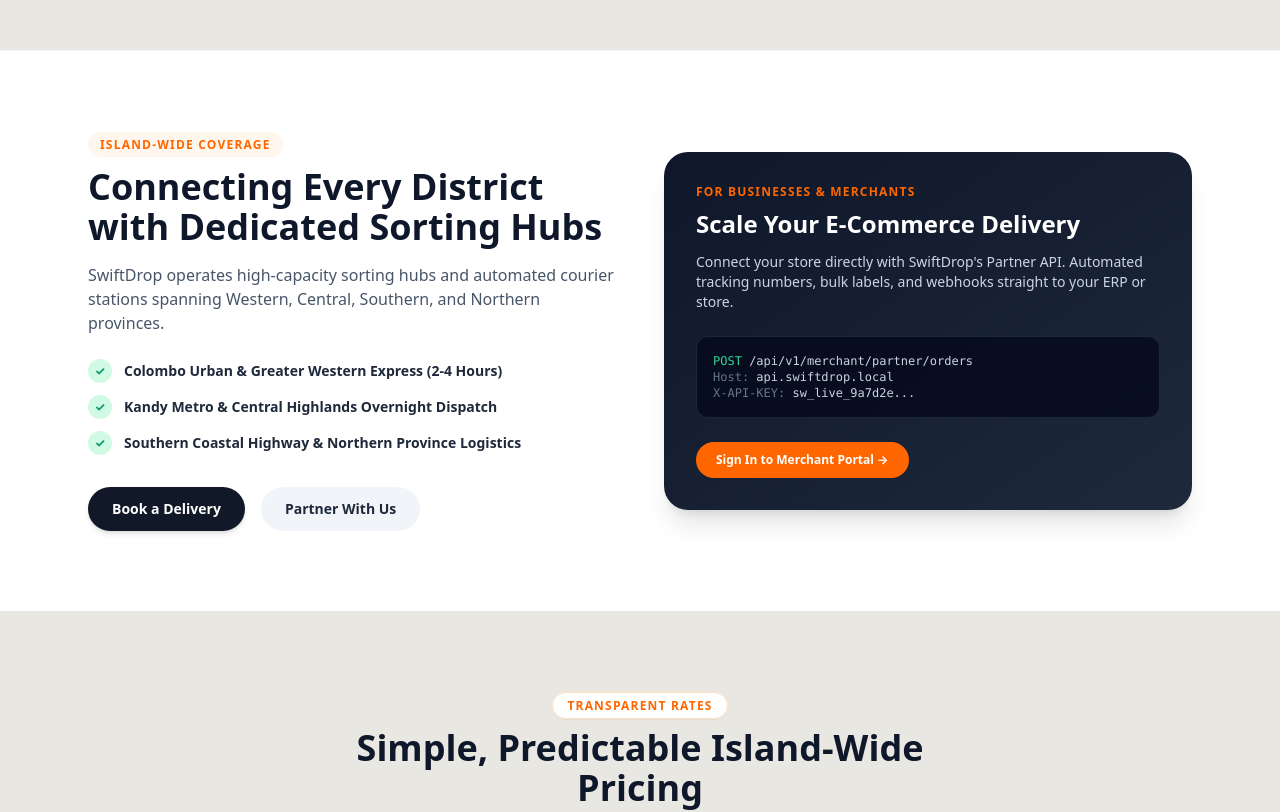
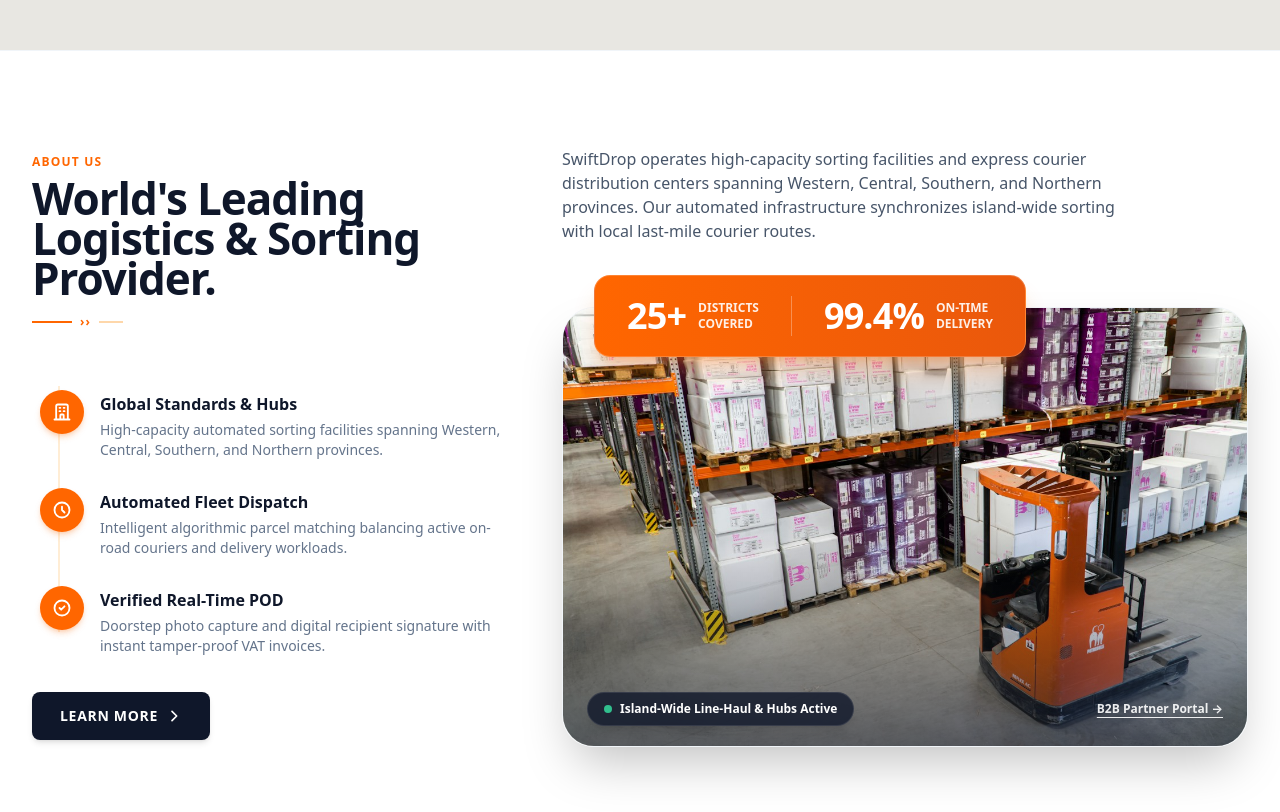
Before and after one commit to yasindugunasekara/SWIFTDROP, a Next.js app in the folder web/: page / in a window 1280 px wide. Shown: the part 2360-3172 px from the top of the page. Built offline with nearby package versions, Linux system fonts and the light colour scheme.

Commit message:
feat(ui): update about and island-wide coverage section to modern 2-column layout with stats banner and warehouse image

```diff
--- a/web/src/app/page.tsx
+++ b/web/src/app/page.tsx
@@ -315,71 +315,149 @@
         </div>
       </section>
 
-      {/* ISLAND-WIDE COVERAGE & BUSINESS SECTION */}
-      <section id="coverage" className="py-20 bg-white border-t border-slate-100">
-        <div className="max-w-6xl mx-auto px-4 sm:px-6">
-          <div className="grid grid-cols-1 lg:grid-cols-2 gap-12 items-center">
-            <div>
-              <span className="text-xs font-bold tracking-widest text-brand-orange bg-orange-50 px-3 py-1 rounded-full uppercase">
-                ISLAND-WIDE COVERAGE
+      {/* ABOUT US / ISLAND-WIDE COVERAGE SECTION */}
+      <section id="coverage" className="py-24 bg-white border-t border-slate-100 relative overflow-hidden">
+        <div className="max-w-7xl mx-auto px-4 sm:px-6 lg:px-8">
+          <div className="grid grid-cols-1 lg:grid-cols-12 gap-12 lg:gap-14 items-center">
+            {/* Left Column: Heading & Connected Timeline Features */}
+            <div className="lg:col-span-5 flex flex-col">
+              <span className="text-xs font-black tracking-widest text-[#ff6600] uppercase mb-2">
+                ABOUT US
               </span>
-              <h2 className="text-3xl sm:text-4xl font-extrabold text-slate-900 mt-3 mb-4">
-                Connecting Every District with Dedicated Sorting Hubs
+              <h2 className="text-3xl sm:text-4xl lg:text-[44px] font-black text-slate-900 tracking-tight leading-[1.12] mb-4">
+                World&apos;s Leading Logistics &amp; Sorting Provider.
               </h2>
-              <p className="text-slate-600 text-sm sm:text-base leading-relaxed mb-6">
-                SwiftDrop operates high-capacity sorting hubs and automated courier stations spanning Western, Central, Southern, and Northern provinces.
+
+              {/* Decorative Divider */}
+              <div className="flex items-center gap-2 mb-8">
+                <div className="w-10 h-0.5 bg-[#ff6600]" />
+                <span className="text-xs font-black text-[#ff6600] tracking-widest">››</span>
+                <div className="w-6 h-0.5 bg-orange-200" />
+              </div>
+
+              {/* Connected Timeline Features */}
+              <div className="relative pl-2 space-y-7 mb-9">
+                {/* Vertical connecting line */}
+                <div className="absolute left-[26px] top-6 bottom-6 w-0.5 bg-orange-100" />
+
+                {[
+                  {
+                    title: "Global Standards & Hubs",
+                    desc: "High-capacity automated sorting facilities spanning Western, Central, Southern, and Northern provinces.",
+                    icon: (
+                      <svg className="w-5 h-5" fill="none" viewBox="0 0 24 24" stroke="currentColor" strokeWidth={2.2}>
+                        <path strokeLinecap="round" strokeLinejoin="round" d="M19 21V5a2 2 0 00-2-2H7a2 2 0 00-2 2v16m14 0h2m-2 0h-5m-9 0H3m2 0h5M9 7h1m-1 4h1m4-4h1m-1 4h1m-5 10v-5a1 1 0 011-1h2a1 1 0 011 1v5m-4 0h4" />
+                      </svg>
+                    ),
+                  },
+                  {
+                    title: "Automated Fleet Dispatch",
+                    desc: "Intelligent algorithmic parcel matching balancing active on-road couriers and delivery workloads.",
+                    icon: (
+                      <svg className="w-5 h-5" fill="none" viewBox="0 0 24 24" stroke="currentColor" strokeWidth={2.2}>
+                        <path strokeLinecap="round" strokeLinejoin="round" d="M12 8v4l3 3m6-3a9 9 0 11-18 0 9 9 0 0118 0z" />
+                      </svg>
+                    ),
+                  },
+                  {
+                    title: "Verified Real-Time POD",
+                    desc: "Doorstep photo capture and digital recipient signature with instant tamper-proof VAT invoices.",
+                    icon: (
+                      <svg className="w-5 h-5" fill="none" viewBox="0 0 24 24" stroke="currentColor" strokeWidth={2.2}>
+                        <path strokeLinecap="round" strokeLinejoin="round" d="M9 12l2 2 4-4m6 2a9 9 0 11-18 0 9 9 0 0118 0z" />
+                      </svg>
+                    ),
+                  },
+                ].map((item, idx) => (
+                  <div key={idx} className="relative flex items-start gap-4">
+                    {/* Icon Circle */}
+                    <div className="relative z-10 w-11 h-11 rounded-full bg-[#ff6600] text-white flex items-center justify-center shadow-md shadow-orange-500/25 flex-shrink-0">
+                      {item.icon}
+                    </div>
+                    {/* Content */}
+                    <div className="pt-0.5">
+                      <h4 className="text-base font-extrabold text-slate-900 mb-1">
+                        {item.title}
+                      </h4>
+                      <p className="text-xs sm:text-sm text-slate-500 leading-relaxed font-normal">
+                        {item.desc}
                       </p>
-
-              <div className="space-y-3">
-                <div className="flex items-center gap-3">
-                  <span className="w-6 h-6 rounded-full bg-emerald-100 text-emerald-600 flex items-center justify-center text-xs font-bold">✓</span>
-                  <span className="text-sm font-semibold text-slate-800">Colombo Urban & Greater Western Express (2-4 Hours)</span>
-                </div>
-                <div className="flex items-center gap-3">
-                  <span className="w-6 h-6 rounded-full bg-emerald-100 text-emerald-600 flex items-center justify-center text-xs font-bold">✓</span>
-                  <span className="text-sm font-semibold text-slate-800">Kandy Metro & Central Highlands Overnight Dispatch</span>
-                </div>
-                <div className="flex items-center gap-3">
-                  <span className="w-6 h-6 rounded-full bg-emerald-100 text-emerald-600 flex items-center justify-center text-xs font-bold">✓</span>
-                  <span className="text-sm font-semibold text-slate-800">Southern Coastal Highway & Northern Province Logistics</span>
                     </div>
                   </div>
+                ))}
+              </div>
 
-              <div className="mt-8 flex gap-4">
+              {/* Bottom Action Button */}
+              <div>
                 <Link
                   href="/booking"
-                  className="px-6 py-3 bg-brand-dark hover:bg-brand-dark-hover text-white text-sm font-bold rounded-full transition-all shadow-md"
+                  className="inline-flex items-center gap-2 px-7 py-3.5 bg-slate-900 hover:bg-[#ff6600] text-white text-xs sm:text-sm font-extrabold uppercase tracking-wider rounded-lg transition-all shadow-md group"
                 >
-                  Book a Delivery
-                </Link>
-                <Link
-                  href="/login"
-                  className="px-6 py-3 bg-slate-100 hover:bg-slate-200 text-slate-800 text-sm font-semibold rounded-full transition-all"
+                  <span>Learn More</span>
+                  <svg
+                    className="w-4 h-4 transform group-hover:translate-x-1 transition-transform"
+                    fill="none"
+                    viewBox="0 0 24 24"
+                    stroke="currentColor"
+                    strokeWidth={2.5}
                   >
-                  Partner With Us
+                    <path strokeLinecap="round" strokeLinejoin="round" d="M9 5l7 7-7 7" />
+                  </svg>
                 </Link>
               </div>
             </div>
 
-            <div className="p-8 bg-gradient-to-br from-slate-900 to-slate-800 text-white rounded-3xl shadow-xl">
-              <div className="text-xs uppercase tracking-widest text-brand-orange font-bold mb-2">FOR BUSINESSES & MERCHANTS</div>
-              <h3 className="text-2xl font-extrabold mb-3">Scale Your E-Commerce Delivery</h3>
-              <p className="text-slate-300 text-xs sm:text-sm leading-relaxed mb-6">
-                Connect your store directly with SwiftDrop&apos;s Partner API. Automated tracking numbers, bulk labels, and webhooks straight to your ERP or store.
+            {/* Right Column: Top Explanatory Paragraph, Photo & Overlapping Stats Banner */}
+            <div className="lg:col-span-7 flex flex-col">
+              {/* Top Explanatory Paragraph */}
+              <p className="text-sm sm:text-base text-slate-600 leading-relaxed font-normal mb-8 max-w-xl">
+                SwiftDrop operates high-capacity sorting facilities and express courier distribution centers spanning Western, Central, Southern, and Northern provinces. Our automated infrastructure synchronizes island-wide sorting with local last-mile courier routes.
               </p>
 
-              <div className="bg-slate-950/70 p-4 rounded-xl font-mono text-xs text-slate-300 border border-slate-700/50 mb-6 overflow-x-auto">
-                <span className="text-emerald-400">POST</span> /api/v1/merchant/partner/orders<br />
-                <span className="text-slate-500">Host:</span> api.swiftdrop.local<br />
-                <span className="text-slate-500">X-API-KEY:</span> sw_live_9a7d2e...
+              {/* Image Container with Floating Overlapping Banner */}
+              <div className="relative pt-6 sm:pt-8">
+                {/* Overlapping Floating Stats Banner */}
+                <div className="absolute top-0 left-4 sm:left-8 z-20 bg-gradient-to-r from-[#ff6600] to-[#ea580c] text-white px-6 sm:px-8 py-4 sm:py-5 rounded-2xl shadow-xl shadow-orange-500/30 flex items-center gap-6 sm:gap-8 border border-white/20">
+                  <div className="flex items-center gap-3">
+                    <span className="text-3xl sm:text-4xl font-black tracking-tight">25+</span>
+                    <div className="text-[11px] sm:text-xs font-bold text-white/90 uppercase leading-snug">
+                      Districts<br />Covered
+                    </div>
+                  </div>
+                  <div className="w-px h-10 bg-white/30" />
+                  <div className="flex items-center gap-3">
+                    <span className="text-3xl sm:text-4xl font-black tracking-tight">99.4%</span>
+                    <div className="text-[11px] sm:text-xs font-bold text-white/90 uppercase leading-snug">
+                      On-Time<br />Delivery
+                    </div>
+                  </div>
                 </div>
 
+                {/* Main Photo Frame */}
+                <div className="relative rounded-[32px] overflow-hidden shadow-2xl border border-slate-100 h-[380px] sm:h-[440px] group">
+                  <img
+                    src="/coverage-warehouse.jpg"
+                    alt="SwiftDrop Modern Smart Logistics Operations"
+                    className="w-full h-full object-cover object-center group-hover:scale-105 transition-transform duration-700"
+                  />
+                  {/* Subtle Gradient Vignette */}
+                  <div className="absolute inset-0 bg-gradient-to-t from-slate-900/60 via-transparent to-transparent pointer-events-none" />
+
+                  {/* Bottom Glassmorphic Badge */}
+                  <div className="absolute bottom-5 left-6 right-6 flex items-center justify-between pointer-events-none">
+                    <div className="bg-slate-900/80 backdrop-blur-md px-4 py-2 rounded-full text-white text-xs font-bold flex items-center gap-2 border border-white/10 shadow-lg">
+                      <span className="w-2 h-2 rounded-full bg-emerald-400 animate-pulse" />
+                      <span>Island-Wide Line-Haul &amp; Hubs Active</span>
+                    </div>
                     <Link
-                href="/login"
-                className="inline-flex items-center gap-2 px-5 py-2.5 bg-brand-orange hover:bg-brand-orange-dark text-white text-xs font-bold rounded-full transition-all"
+                      href="/portal"
+                      className="pointer-events-auto text-xs font-bold text-white/90 hover:text-[#ff6600] underline underline-offset-4 transition-colors"
                     >
-                Sign In to Merchant Portal &rarr;
+                      B2B Partner Portal &rarr;
                     </Link>
+                  </div>
+                </div>
+              </div>
             </div>
           </div>
         </div>
```
Also changed, not shown: web/public/coverage-warehouse.jpg (added). Lines whose indentation alone changed are shown as unchanged.
